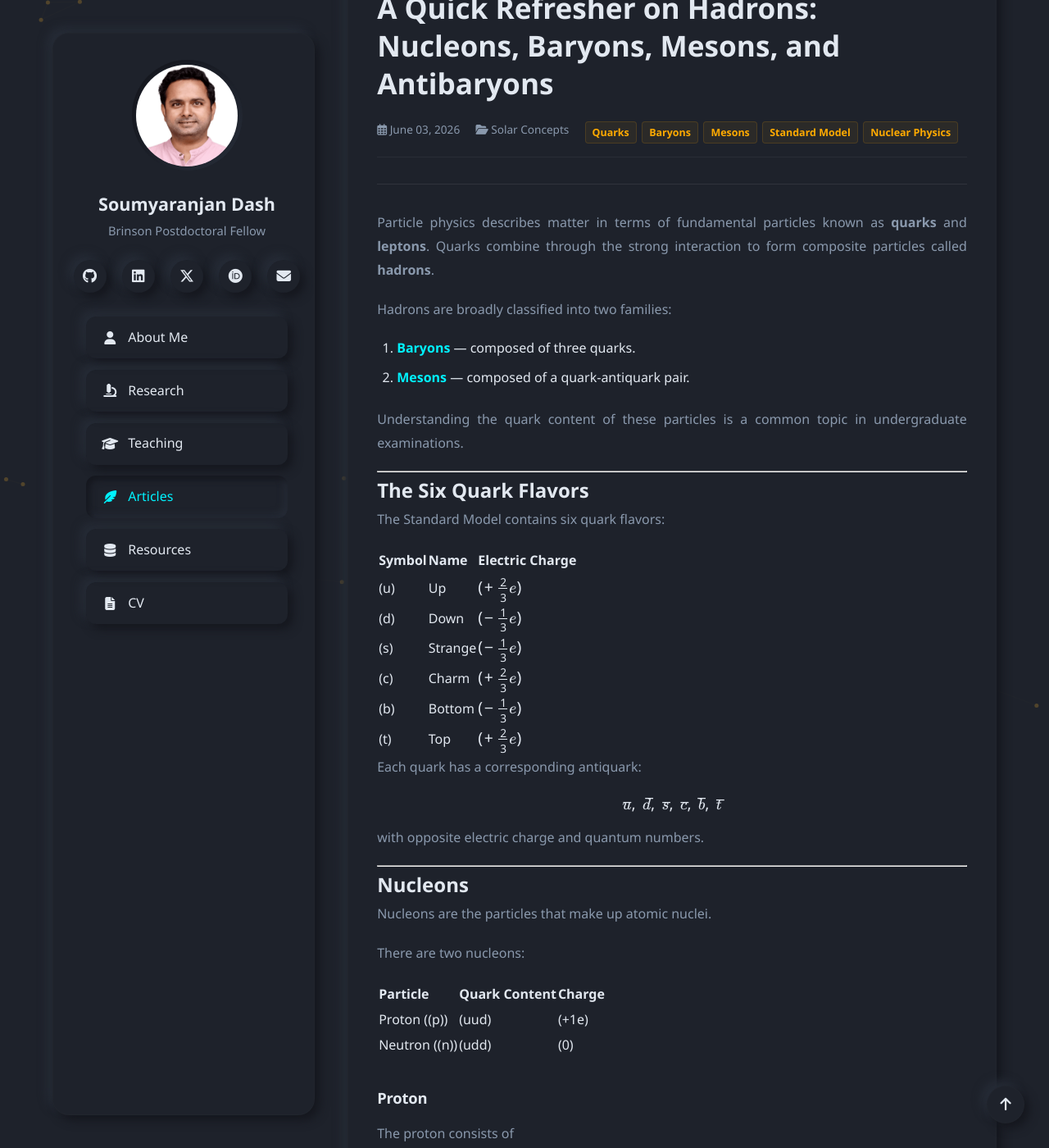
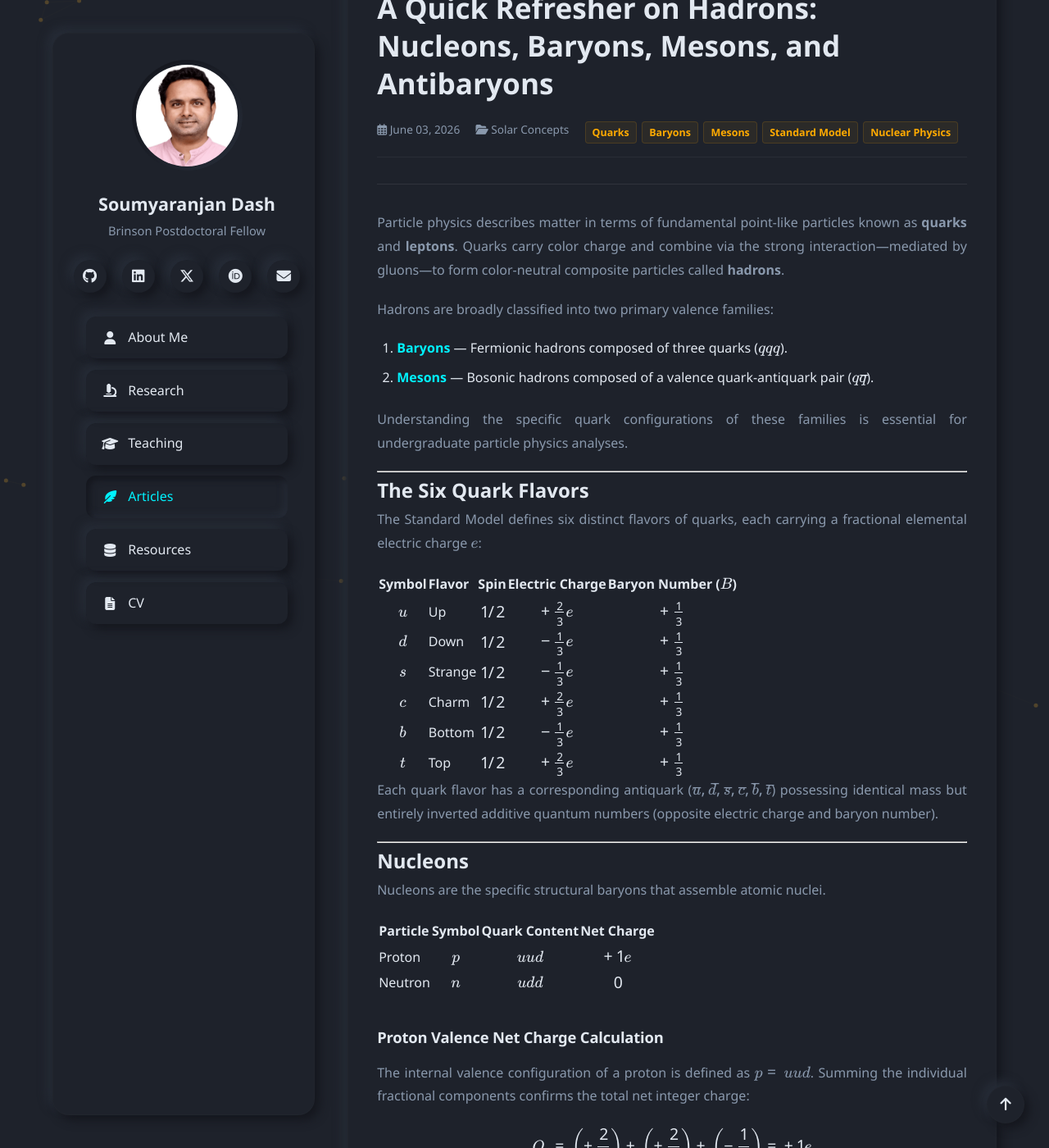
Before and after one commit to sr-dash/sr-dash.github.io, a Jekyll site: the page built from _posts/2026-06-03-particle-physics.md, in a window 1280 px wide and 1400 px high, scrolled down 390 px. Shown: the whole window at 82% size. Built offline with Jekyll 4.4.1, drawn with Linux system fonts in a browser that asks for light colours; nearby versions of some CDN libraries; some of the changed text lies outside the part shown.

Commit message:
Latex fixes.

```diff
--- a/_posts/2026-06-03-particle-physics.md
+++ b/_posts/2026-06-03-particle-physics.md
@@ -1,5 +1,4 @@
 ---
-
 layout: post
 title: "A Quick Refresher on Hadrons: Nucleons, Baryons, Mesons, and Antibaryons"
 date: 2026-06-03
@@ -7,240 +6,152 @@
 tags: [Quarks, Baryons, Mesons, Standard Model, Nuclear Physics]
 excerpt: "A concise review of hadrons and their quark compositions, designed as a quick revision guide for undergraduate particle physics examinations."
 ---
-Particle physics describes matter in terms of fundamental particles known as **quarks** and **leptons**. Quarks combine through the strong interaction to form composite particles called **hadrons**.
 
-Hadrons are broadly classified into two families:
+Particle physics describes matter in terms of fundamental point-like particles known as **quarks** and **leptons**. Quarks carry color charge and combine via the strong interaction—mediated by gluons—to form color-neutral composite particles called **hadrons**.
 
-1. **Baryons** — composed of three quarks.
-2. **Mesons** — composed of a quark-antiquark pair.
+Hadrons are broadly classified into two primary valence families:
 
-Understanding the quark content of these particles is a common topic in undergraduate examinations.
+1. **Baryons** — Fermionic hadrons composed of three quarks ($qqq$).
+2. **Mesons** — Bosonic hadrons composed of a valence quark-antiquark pair ($q\bar{q}$).
+
+Understanding the specific quark configurations of these families is essential for undergraduate particle physics analyses.
 
 ---
 
 # The Six Quark Flavors
 
-The Standard Model contains six quark flavors:
+The Standard Model defines six distinct flavors of quarks, each carrying a fractional elemental electric charge $e$:
 
-| Symbol | Name    | Electric Charge |
-| ------ | ------- | --------------- |
-| (u)    | Up      | $(+\frac{2}{3}e)$ |
-| (d)    | Down    | $(-\frac{1}{3}e)$ |
-| (s)    | Strange | $(-\frac{1}{3}e)$ |
-| (c)    | Charm   | $(+\frac{2}{3}e)$ |
-| (b)    | Bottom  | $(-\frac{1}{3}e)$ |
-| (t)    | Top     | $(+\frac{2}{3}e)$ |
+| Symbol | Flavor | Spin | Electric Charge | Baryon Number ($B$) |
+| :---: | :--- | :---: | :---: | :---: |
+| $u$ | Up | $1/2$ | $+\frac{2}{3}e$ | $+\frac{1}{3}$ |
+| $d$ | Down | $1/2$ | $-\frac{1}{3}e$ | $+\frac{1}{3}$ |
+| $s$ | Strange | $1/2$ | $-\frac{1}{3}e$ | $+\frac{1}{3}$ |
+| $c$ | Charm | $1/2$ | $+\frac{2}{3}e$ | $+\frac{1}{3}$ |
+| $b$ | Bottom | $1/2$ | $-\frac{1}{3}e$ | $+\frac{1}{3}$ |
+| $t$ | Top | $1/2$ | $+\frac{2}{3}e$ | $+\frac{1}{3}$ |
 
-Each quark has a corresponding antiquark:
-
-$$
-\bar{u},\ \bar{d},\ \bar{s},\ \bar{c},\ \bar{b},\ \bar{t}
-$$
-
-with opposite electric charge and quantum numbers.
+Each quark flavor has a corresponding antiquark ($\bar{u}, \bar{d}, \bar{s}, \bar{c}, \bar{b}, \bar{t}$) possessing identical mass but entirely inverted additive quantum numbers (opposite electric charge and baryon number).
 
 ---
 
 # Nucleons
 
-Nucleons are the particles that make up atomic nuclei.
+Nucleons are the specific structural baryons that assemble atomic nuclei.
 
-There are two nucleons:
+| Particle | Symbol | Quark Content | Net Charge |
+| :--- | :---: | :---: | :---: |
+| Proton | $p$ | $uud$ | $+1e$ |
+| Neutron | $n$ | $udd$ | $0$ |
 
-| Particle      | Quark Content | Charge |
-| ------------- | ------------- | ------ |
-| Proton ((p))  | (uud)         | (+1e)  |
-| Neutron ((n)) | (udd)         | (0)    |
+### Proton Valence Net Charge Calculation
+The internal valence configuration of a proton is defined as $p = uud$. Summing the individual fractional components confirms the total net integer charge:
 
-### Proton
+$$Q_p = \left(+\frac{2}{3}\right) + \left(+\frac{2}{3}\right) + \left(-\frac{1}{3}\right) = +1e$$
 
-The proton consists of
+### Neutron Valence Net Charge Calculation
+The internal valence configuration of a neutron is defined as $n = udd$. Summing these configurations yields a net neutral value:
 
-$$
-p = uud
-$$
-
-The total charge is
-
-$$
-+\frac{2}{3}
-+\frac{2}{3}
--\frac{1}{3}
-= +1.
-$$
-
-### Neutron
-
-The neutron consists of
-
-$$
-n = udd
-$$
-
-The total charge is
-
-$$
-+\frac{2}{3}
--\frac{1}{3}
--\frac{1}{3}
-=0.
-$$
-
-These two particles form the building blocks of ordinary matter.
+$$Q_n = \left(+\frac{2}{3}\right) + \left(-\frac{1}{3}\right) + \left(-\frac{1}{3}\right) = 0$$
 
 ---
 
-# Baryon Family
+# The Baryon Family
 
-A **baryon** is any hadron composed of three quarks:
+A **baryon** is any composite hadron state containing three valence quarks ($qqq$). Because every individual quark possesses a baryon quantum number of $B = +\frac{1}{3}$, all baryons maintain a net evaluation of:
 
-$$
-qqq
-$$
+$$B = \frac{1}{3} + \frac{1}{3} + \frac{1}{3} = +1$$
 
-All baryons have baryon number
+While nucleons represent the lowest-mass stable states, high-energy collisions reveal heavier unstable baryonic variants.
 
-$$
-B=+1.
-$$
+### Common Ground-State Baryons
 
-The nucleons are the lightest baryons, but many heavier baryons also exist.
+| Particle | Symbol | Quark Content | Net Charge | Strangeness ($S$) |
+| :--- | :---: | :---: | :---: | :---: |
+| Proton | $p$ | $uud$ | $+1$ | $0$ |
+| Neutron | $n$ | $udd$ | $0$ | $0$ |
+| Lambda | $\Lambda^0$ | $uds$ | $0$ | $-1$ |
+| Sigma Plus | $\Sigma^+$ | $uus$ | $+1$ | $-1$ |
+| Sigma Zero | $\Sigma^0$ | $uds$ | $0$ | $-1$ |
+| Sigma Minus | $\Sigma^--$ | $dds$ | $-1$ | $-1$ |
+| Xi Zero | $\Xi^0$ | $uss$ | $0$ | $-2$ |
+| Xi Minus | $\Xi^--$ | $dss$ | $-1$ | $-2$ |
+| Omega Minus | $\Omega^--$ | $sss$ | $-1$ | $-3$ |
 
-## Common Baryons
-
-| Particle    | Symbol      | Quark Content | Charge |
-| ----------- | ----------- | ------------- | ------ |
-| Proton      | $(p)$         | (uud)         | +1     |
-| Neutron     | $(n)$         | (udd)         | 0      |
-| Lambda      | $(\Lambda^0)$ | (uds)         | 0      |
-| Sigma Plus  | $(\Sigma^+)$  | (uus)         | +1     |
-| Sigma Zero  | $(\Sigma^0)$  | (uds)         | 0      |
-| Sigma Minus | $(\Sigma^-)$  | (dds)         | -1     |
-| Xi Zero     | $(\Xi^0)$     | (uss)         | 0      |
-| Xi Minus    | $(\Xi^-)$     | (dss)         | -1     |
-| Omega Minus | $(\Omega^-)$  | (sss)         | -1     |
-
-These particles are often referred to as **hyperons** when they contain one or more strange quarks.
+*Note: Hadrons containing at least one heavy valence strange quark ($s$) while excluding charm or bottom variants are historically designated as **hyperons**.*
 
 ---
 
-# Meson Family
+# The Meson Family
 
-Mesons consist of a quark and an antiquark:
-
-$$
-q\bar q
-$$
-
-Mesons have baryon number
-
-$$
-B=0.
-$$
-
-They are generally unstable and play an important role in mediating strong interactions inside nuclei.
+Mesons are integer-spin hadrons ($J \in \mathbb{Z}$) that contain a valence quark and a valence antiquark pair ($q\bar{q}$). Because their configurations pair a particle ($B = +\frac{1}{3}$) with an antiparticle ($B = -\frac{1}{3}$), mesons carry an invariant net baryon number of **$B = 0$**.
 
 ---
 
-## Pions ((\pi)-Mesons)
+### Pions ($\pi$-Mesons)
 
-The pion family is the lightest meson family.
+Pions represent the absolute lowest-mass light pseudo-scalar meson triplet. They serve as the primary long-range particle field mediators of the residual strong nuclear force binding nucleons together inside atomic bounds.
 
-| Particle | Quark Content                   | Charge |
-| -------- | ------------------------------- | ------ |
-| $(\pi^+)$  | $(u\bar d)$                       | +1     |
-| $(\pi^-)$  | $(d\bar u)$                       | -1     |
-| $(\pi^0)$  | $(u\bar u)$ and $(d\bar d)$ mixture | 0      |
+| Particle | Symbol | Valence Content | Net Charge |
+| :--- | :---: | :---: | :---: |
+| Pion Plus | $\pi^+$ | $u\bar{d}$ | $+1$ |
+| Pion Minus | $\pi^--$ | $d\bar{u}$ | $-1$ |
+| Pion Zero | $\pi^0$ | Quantum Superposition State | $0$ |
 
-Pions are commonly produced in nuclear and cosmic-ray interactions.
+*Note: For exams, recall that the neutral pion cannot be described as a single static pair; it exists as a symmetric valence state superposition:*
+
+$$\pi^0 = \frac{1}{\sqrt{2}}\Big( |u\bar{u}\rangle - |d\bar{d}\rangle \Big)$$
 
 ---
 
-## Kaons
+### Kaons ($K$-Mesons)
 
-Kaons contain a strange quark or antiquark.
+Kaons are pseudo-scalar mesons characterized by a net non-zero strangeness value ($S \neq 0$).
 
-| Particle   | Quark Content | Charge |
-| ---------- | ------------- | ------ |
-| $(K^+)$     | $(u\bar s)$     | +1     |
-| $(K^-)$      | $(s\bar u)$     | -1     |
-| $(K^0)$      | $(d\bar s)$     | 0      |
-| $(\bar K^0)$ | $(s\bar d)$     | 0      |
-
-Kaons were historically important in the discovery of strange particles and CP violation.
+| Particle | Symbol | Valence Content | Net Charge | Strangeness ($S$) |
+| :--- | :---: | :---: | :---: | :---: |
+| Kaon Plus | $K^+$ | $u\bar{s}$ | $+1$ | $+1$ |
+| Kaon Minus | $K^--$ | $s\bar{u}$ | $-1$ | $-1$ |
+| Kaon Zero | $K^0$ | $d\bar{s}$ | $0$ | $+1$ |
+| Anti-Kaon Zero | $\bar{K}^0$ | $s\bar{d}$ | $0$ | $-1$ |
 
 ---
 
-# Antibaryon Family
+# The Antibaryon Family
 
-For every baryon there exists an antibaryon composed entirely of antiquarks:
+For every matter baryon, an antimatter counterpart exists composed entirely of an antiquark trio ($\bar{q}\bar{q}\bar{q}$). They carry an inverted net baryonic configuration value of **$B = -1$**.
 
-$$
-\bar q \bar q \bar q
-$$
+### Common Antibaryons
 
-Antibaryons carry baryon number
+| Antimatter Particle | Symbol | Valence Content | Net Charge |
+| :--- | :---: | :---: | :---: |
+| Antiproton | $\bar{p}$ | $\bar{u}\bar{u}\bar{d}$ | $-1$ |
+| Antineutron | $\bar{n}$ | $\bar{u}\bar{d}\bar{d}$ | $0$ |
+| Anti-Lambda | $\bar{\Lambda}^0$ | $\bar{u}\bar{d}\bar{s}$ | $0$ |
+| Anti-Sigma Minus | $\bar{\Sigma}^-$ | $\bar{u}\bar{u}\bar{s}$ | $-1$ |
+| Anti-Xi Plus | $\bar{\Xi}^+$ | $\bar{d}\bar{s}\bar{s}$ | $+1$ |
 
-$$
-B=-1.
-$$
+When a baryon impacts its exact antiparticle complement, an annihilation occurs, completely converting their collective invariant rest masses into energy signatures:
+
+$$p + \bar{p} \longrightarrow \gamma + \gamma + \dots$$
+
+This mass-energy equivalence is evaluated directly via:
+
+$$E = mc^2$$
 
 ---
 
-## Common Antibaryons
+# Summary Cheat Sheet
 
-| Particle               | Quark Content        |
-| ---------------------- | -------------------- |
-| Antiproton ($(\bar p)$)  | $(\bar u\bar u\bar d)$ |
-| Antineutron ($(\bar n)$) | $(\bar u\bar d\bar d)$ |
-| Anti-Lambda            | $(\bar u\bar d\bar s)$ |
-| Anti-Sigma Plus        | $(\bar u\bar u\bar s)$ |
-| Anti-Xi Minus          | $(\bar d\bar s\bar s)$ |
-
-When a baryon encounters its corresponding antibaryon, they can annihilate:
-
-$$
-p+\bar p \rightarrow \gamma+\gamma+\cdots
-$$
-
-converting their mass into energy according to
-
-$$
-E=mc^2.
-$$
+| Family Core | Valence Configuration | Baryon Number ($B$) | Hadron Classification |
+| :--- | :---: | :---: | :---: |
+| **Nucleons** | $uud$ / $udd$ | $+1$ | Fermion (Baryon) |
+| **Baryons** | $qqq$ | $+1$ | Fermion |
+| **Mesons** | $q\bar{q}$ | $0$ | Boson |
+| **Antibaryons** | $\bar{q}\bar{q}\bar{q}$ | $-1$ | Fermion |
 
 ---
 
-# Quick Comparison
+# One-Line Memory Engine
 
-| Family      | Composition          | Baryon Number |
-| ----------- | -------------------- | ------------- |
-| Nucleons    | $(uud,\ udd)$          | +1            |
-| Baryons     | $(qqq)$                | +1            |
-| Mesons      | $(q\bar q)$            | 0             |
-| Antibaryons | $(\bar q\bar q\bar q)$ | -1            |
-
----
-
-# Important Exam Facts
-
-### Remember:
-
-* Proton = (uud)
-* Neutron = (udd)
-* Antiproton = (\bar u\bar u\bar d)
-* Meson = quark + antiquark
-* Baryon = three quarks
-* Antibaryon = three antiquarks
-* Pion is the lightest meson.
-* Proton is the only stable baryon in free space.
-* Strange baryons are called **hyperons**.
-* Mesons have baryon number zero.
-
----
-
-# One-Line Memory Trick
-
-> **Baryons = 3 quarks, Mesons = 2 quarks (quark + antiquark), Antibaryons = 3 antiquarks.**
-
-If you can remember the proton ((uud)) and neutron ((udd)), most undergraduate particle-composition questions become straightforward.
+> **Baryons demand 3 valence quarks ($B=1$), Mesons require a balancing quark-antiquark pair ($B=0$), and Antibaryons require 3 antiquarks ($B=-1$).**
```
